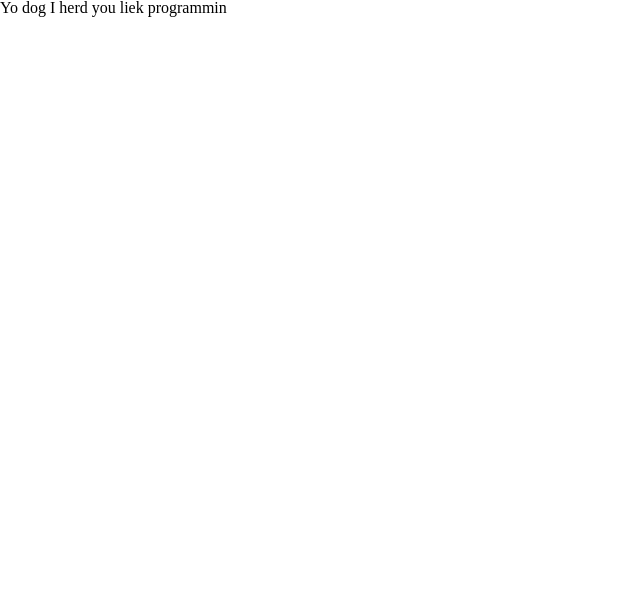
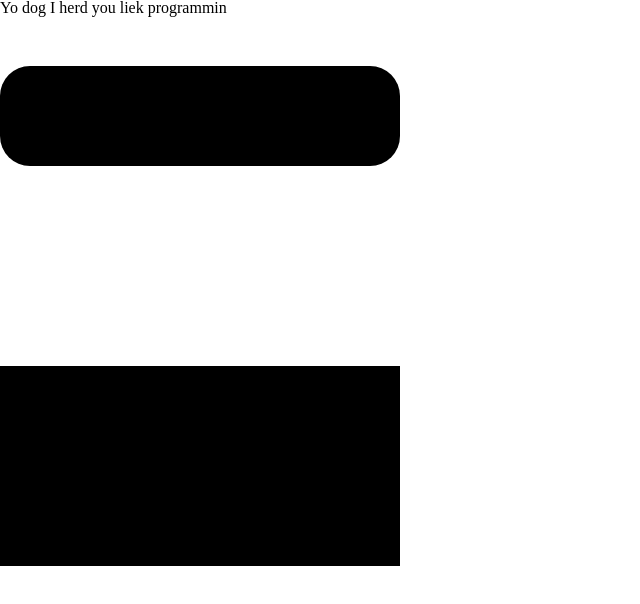
Before and after one commit to codeforboston/tommyandfrank, a plain HTML site: page html/resched_review.html in a window 1280 px wide. Shown: the whole page, without its empty margins (0-640 px from the left). Drawn offline with Linux system fonts and the light colour scheme.

Commit message:
send request first commit

```diff
--- a/html/resched_review.html
+++ b/html/resched_review.html
@@ -1,12 +1,37 @@
 <html>
+
   <head>
     <link rel="stylesheet" type="text/css" href="../css/reset.css">
     <link rel="stylesheet" type="text/css" href="../css/shared.css">
     <link rel="stylesheet" type="text/css" href="../css/resched_review.css">
     <meta name="viewport" content="width=device-width">
   </head>
+<style>
+	.notes{
+		width: 400px;
+height: 100px;
+margin: 50px 0 200px 0;
+background-color: black;
+border-radius: 30px;
+	}
 
+	.send{width: 400px;
+height: 200px;
+margin: 200px 0 200px 0;
+background-color: black;
+
+
+
+	}
+</style>
   <body>
     <p>Yo dog I herd you liek programmin</p>
+
+<div class="notes"></div>
+<div class="send"></div>
+
+
+
+
   </body>
 </html>
```
Also changed, not shown: 1 other file.
